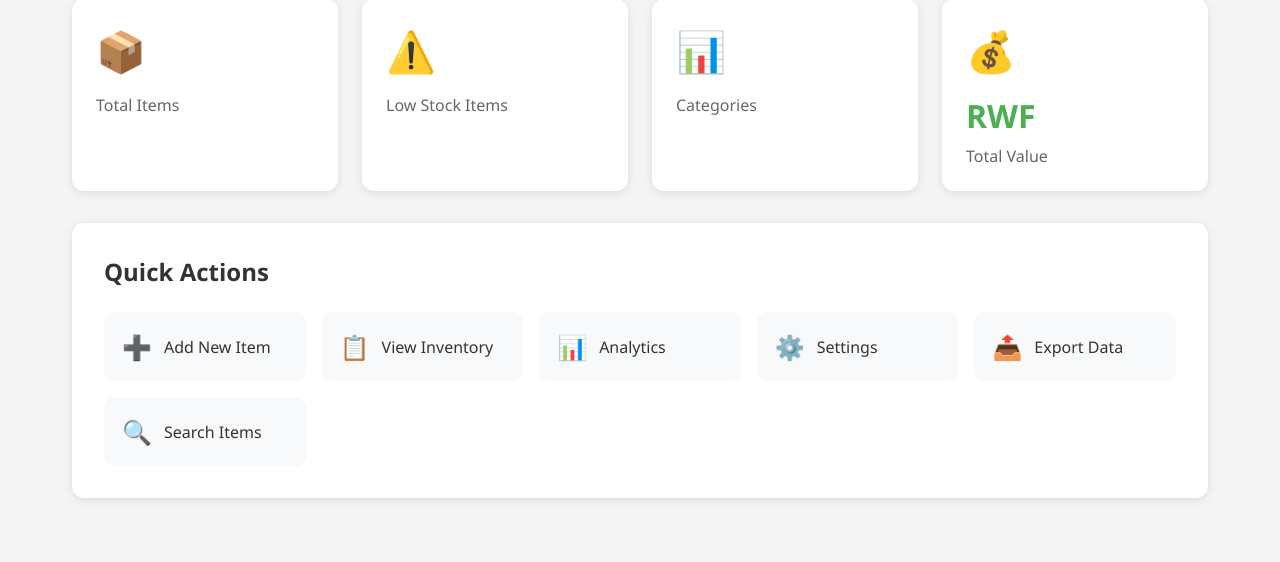
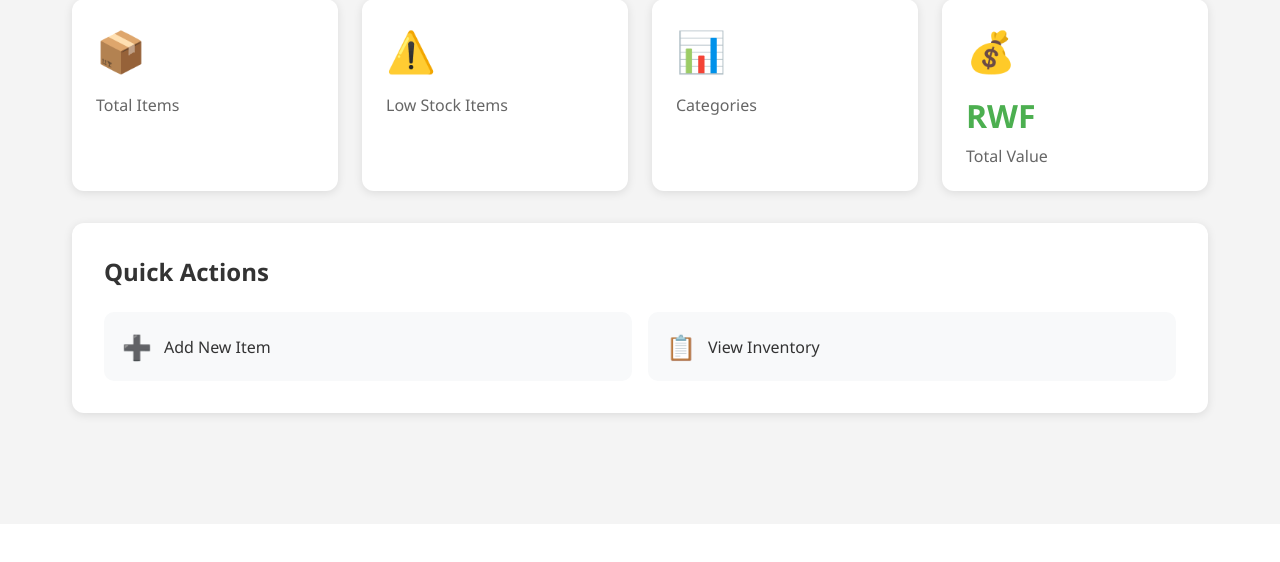
Before and after one commit to Aminiglory/roomstock, a Django app: template roomstock/roomstockapp/templates/inventory/dashboard.html in a window 1280 px wide. Shown: the part 276-838 px from the top of the page. After the commit the page ends 698 px from the top, so only its background shows below. Run offline with Django 5.2, Linux system fonts and the light colour scheme; the template is opened without the code that fills it, so the values that code supplies are empty.

Commit message:
other dashboard enhancements

```diff
--- a/roomstock/roomstockapp/templates/inventory/dashboard.html
+++ b/roomstock/roomstockapp/templates/inventory/dashboard.html
@@ -210,34 +210,14 @@
   <div class="quick-actions">
     <h2 class="section-title">Quick Actions</h2>
     <div class="actions-grid">
-      <a href="" class="action-btn">
+      <a href="{% url 'add_item' %}" class="action-btn">
         <span class="action-icon">➕</span>
         <span>Add New Item</span>
       </a>
 
-      <a href="" class="action-btn">
+      <a href="{% url 'inventory_list' %}" class="action-btn">
         <span class="action-icon">📋</span>
         <span>View Inventory</span>
-      </a>
-
-      <a href="" class="action-btn">
-        <span class="action-icon">📊</span>
-        <span>Analytics</span>
-      </a>
-
-      <a href="" class="action-btn">
-        <span class="action-icon">⚙️</span>
-        <span>Settings</span>
-      </a>
-
-      <a href="" class="action-btn">
-        <span class="action-icon">📤</span>
-        <span>Export Data</span>
-      </a>
-
-      <a href="" class="action-btn">
-        <span class="action-icon">🔍</span>
-        <span>Search Items</span>
       </a>
     </div>
   </div>
```
